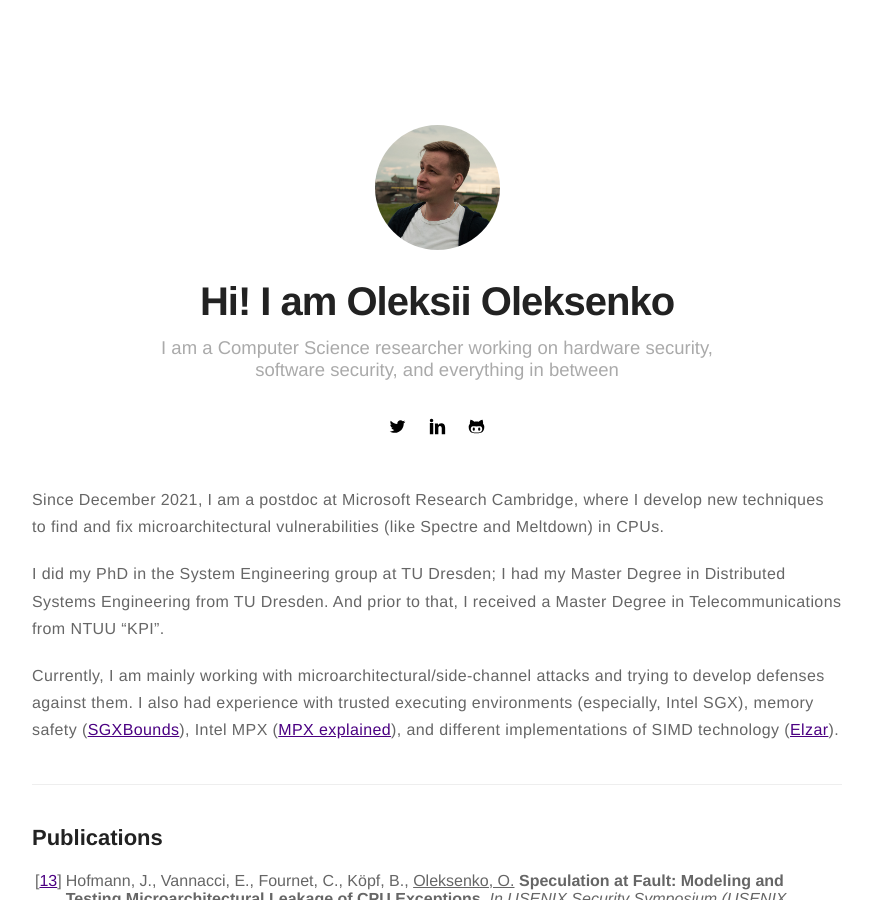
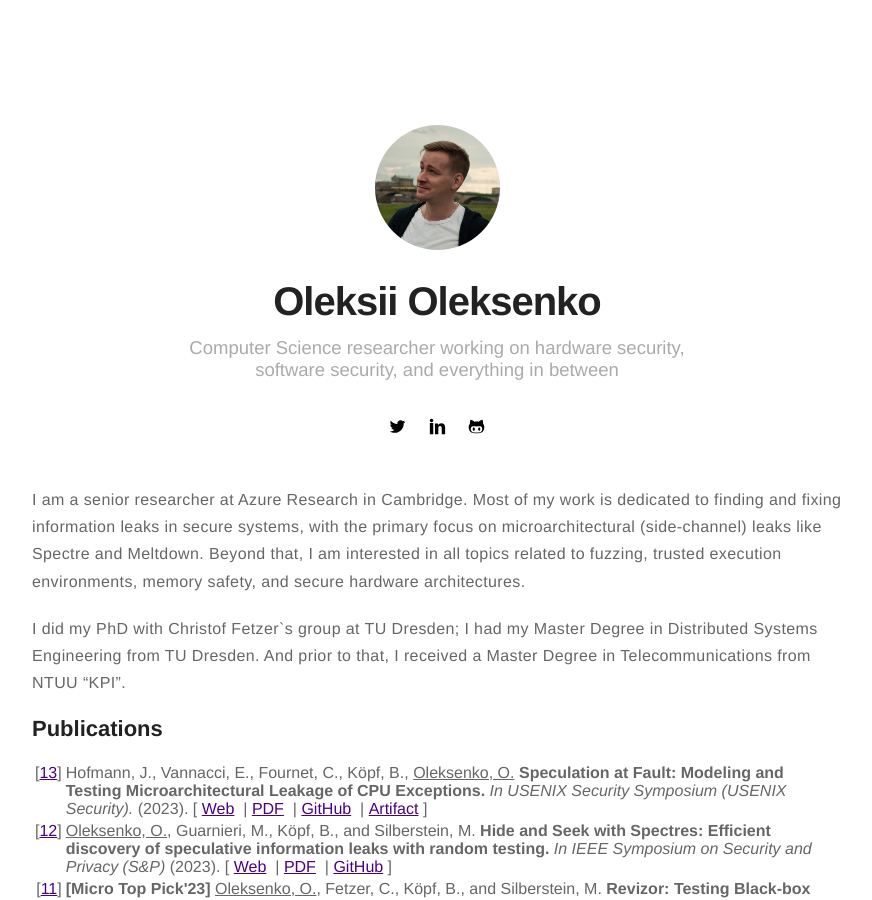
Before and after one commit to OleksiiOleksenko/oleksiioleksenko.github.io, a Jekyll site: the page built from index.html, in a window 1280 px wide and 900 px high. Shown: the whole window, without its empty margins (203-1075 px from the left). Built offline with Jekyll 4.4.1, drawn with Linux system fonts in a browser that asks for light colours; some of the changed text lies outside the part shown.

Commit message:
updated title

```diff
--- a/_config.yml
+++ b/_config.yml
@@ -2,8 +2,8 @@ timezone:    Europe/London
 future:      true
 
 # main text of home
-name: Hi! I am Oleksii Oleksenko
-bio: I am a Computer Science researcher working on hardware security, software security, and everything in between
+name: Oleksii Oleksenko
+bio: Computer Science researcher working on hardware security, software security, and everything in between
 
 # twitter summary info
 description: Personal website
--- a/index.html
+++ b/index.html
@@ -3,19 +3,12 @@ layout: page
 title: Home
 ---
 
-<p>Since December 2021, I am a postdoc at Microsoft Research Cambridge, where I develop new techniques to find and fix
-    microarchitectural vulnerabilities (like Spectre and Meltdown) in CPUs.</p>
+<p>I am a senior researcher at Azure Research in Cambridge.
+    Most of my work is dedicated to finding and fixing information leaks in secure systems, with the primary focus on microarchitectural (side-channel) leaks like Spectre and Meltdown.
+    Beyond that, I am interested in all topics related to fuzzing, trusted execution environments, memory safety, and secure hardware architectures.</p>
+</p>
 
-<p>I did my PhD in the System Engineering group at TU Dresden; I had my Master Degree in Distributed Systems Engineering
-    from TU Dresden. And prior to that, I received a Master Degree in Telecommunications from NTUU “KPI”.</p>
-
-<p>Currently, I am mainly working with microarchitectural/side-channel attacks and trying to develop defenses against
-    them. I also had experience with trusted executing environments (especially, Intel SGX), memory safety (<a
-        href="http://dl.acm.org/citation.cfm?id=3064192">SGXBounds</a>), Intel MPX (<a
-        href="https://intel-mpx.github.io/">MPX explained</a>), and different implementations of SIMD technology (<a
-        href="http://se.inf.tu-dresden.de/pubs/papers/Kuvaiskii2016elzarTechReport.pdf">Elzar</a>).</p>
-
-<hr>
+<p>I did my PhD with Christof Fetzer`s group at TU Dresden; I had my Master Degree in Distributed Systems Engineering from TU Dresden. And prior to that, I received a Master Degree in Telecommunications from NTUU “KPI”.</p>
 
 <h2 id="my-publications">Publications</h2>
 
```
